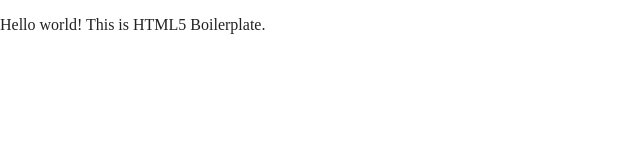
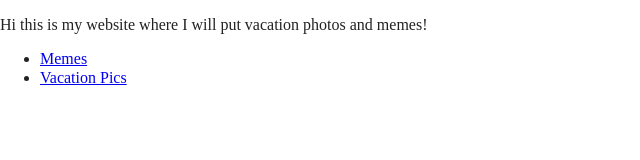
Before and after one commit to tc-trooper17254/personal-website, a website built with Parcel: page index.html in a window 1280 px wide. Shown: the whole page, without its empty margins (0-640 px from the left). Built offline with nearby package versions, Linux system fonts and the light colour scheme.

Commit message:
Add pages to index.html

```diff
--- a/index.html
+++ b/index.html
@@ -25,7 +25,11 @@
 <body>
 
   <!-- Add your site or application content here -->
-  <p>Hello world! This is HTML5 Boilerplate.</p>
+  <p>Hi this is my website where I will put vacation photos and memes!</p>
+  <ul>
+    <li><a href="memes.html">Memes</a></li>
+    <li><a href="vacation.html">Vacation Pics</a></li>
+  </ul>
   <script src="js/vendor/modernizr-3.11.2.min.js"></script>
   <script src="js/plugins.js"></script>
   <script src="js/main.js"></script>
```
